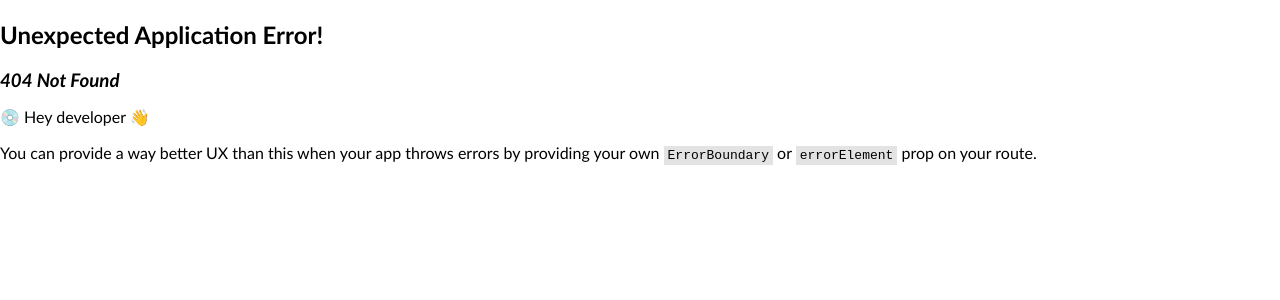
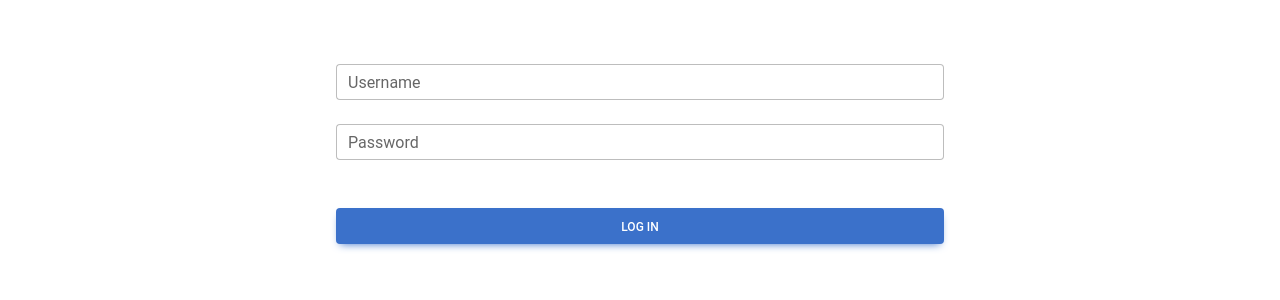
Before and after one commit to NoobCoderGrowing/TechSpace, a React (Vite) app: page /login in a window 1280 px wide. Before the commit this address had no page. Shown: the top 300 px of the page. Built offline with nearby package versions, Linux system fonts and the light colour scheme.

Commit message:
finish authentification

```diff
--- a/package.json
+++ b/package.json
@@ -10,9 +10,11 @@
     "preview": "vite preview"
   },
   "dependencies": {
+    "@fortawesome/fontawesome-free": "^6.4.2",
     "antd": "^5.9.2",
     "html-react-parser": "^4.2.2",
     "katex": "^0.16.8",
+    "mdb-react-ui-kit": "^6.3.0",
     "moment": "^2.29.4",
     "quill": "^1.3.7",
     "quill-image-resize-module-react": "^3.0.0",
--- a/src/components/ContentTable.module.css
+++ b/src/components/ContentTable.module.css
@@ -25,3 +25,23 @@
 .container h1{
     font-size: 2.5vw;
 }
+
+
+.login{
+    display: flex;
+    height: 3vw;
+    width: 10vw;
+    background-color: #3b71ca;
+    border-radius: 5%;
+    justify-content: center;
+    align-items: center;
+    text-decoration: none;
+    position: absolute;
+    bottom: 3vw;
+    left: 2vw;
+}
+
+.login a{
+    text-decoration: none;
+    color: #fff;
+}
--- a/src/components/ContentTable.tsx
+++ b/src/components/ContentTable.tsx
@@ -2,6 +2,7 @@ import classes from "./ContentTable.module.css"
 import { useEffect, useState} from "react";
 import TableEntry from "./TableEntry";
 import {Article} from "./TypeDefinition";
+import {Link} from 'react-router-dom'
 
 
 
@@ -14,7 +15,7 @@ export default function ContentTable({setArticle}:props){
     const [data, setData] = useState<Array<Article>>([]);
 
      function retriveArticles(){
-         let url = "http://localhost:7777/tech-space/retrieve/articles";
+         let url = "http://localhost:7777/public/retrieve/articles";
          fetch(url, {
             method: 'GET',
             headers: {
@@ -35,6 +36,7 @@ export default function ContentTable({setArticle}:props){
                 <div className={classes.entryContainer}>
                     {data.map((article) => <TableEntry setArticle={setArticle} article={article}></TableEntry>)}
                 </div>
+                <a className={classes.login}><Link to={"/login"}>Write Article</Link></a>
             </div>
         </div>
     )
--- a/src/components/EidtPage.tsx
+++ b/src/components/EidtPage.tsx
@@ -21,9 +21,10 @@ export default function EidtPage(){
     const [date, setDate] = useState<string>('');
     const [startDate, setStartDate] = useState(new Date());
 
+
     async function uploadArticle(){
         let data = {title: title, date: date, content: editorValue}
-        let url = "http://localhost:7777/tech-space/upload/article";
+        let url = "http://localhost:7777/admin/upload/article";
         let jsondata = JSON.stringify(data)
         console.log(jsondata)
         await fetch(url, {
@@ -32,10 +33,13 @@ export default function EidtPage(){
                 'Accept': 'application/json',
                 'Content-Type': 'application/json'
             },
-            body: jsondata
-        }).then(response => response.json()).then(result => {
-            if(result['success'] == true){
-                messageApi.success('Submit Successful!');
+            body: jsondata,
+            credentials: 'include'
+        }).then(response => response.json()).then(result=>{
+            if(result['uploaded']==true){
+                messageApi.info("Uploade Successful")
+            }else{
+                messageApi.error("Unauthorized Upload")
             }
         })
     }
--- a/src/components/TableEntry.module.css
+++ b/src/components/TableEntry.module.css
@@ -1,5 +1,6 @@
 .tableEntry p{
     font-size: 1.3vw;
+    color: black;
 }
 
 .tableEntry :hover{
--- a/src/layout/Header.module.css
+++ b/src/layout/Header.module.css
@@ -15,6 +15,8 @@
     flex-grow: 1;
     /* background-color: #fff; */
 }
+
+
 
 .headerRightContainer{
     flex-basis: 70vw;
--- a/src/layout/Header.tsx
+++ b/src/layout/Header.tsx
@@ -1,6 +1,7 @@
 import classes from './Header.module.css'
-import {message} from 'antd'
+import {message, Button} from 'antd'
 import {Link} from 'react-router-dom'
+
 
 function Header(){
 
--- a/src/main.tsx
+++ b/src/main.tsx
@@ -6,6 +6,7 @@ import './index.module.css'
 import Resume from './route/Resume'
 import Blog from './route/Blog'
 import EidtPage from './components/EidtPage'
+import Login from './route/Login'
 
 
 const router = createBrowserRouter([
@@ -13,8 +14,8 @@ const router = createBrowserRouter([
   children: [],},
   {path:'/resume', element:<Resume/>, children: [],},
   {path:'/blog', element:<Blog/>, children: [],},
-  // {path:'/blog', element:<EidtPage/>, children: [],},
-  // {path:'/editor', element:<TextEditor/>, children: [],},
+  {path:'/edit', element:<EidtPage/>, children: [],},
+  {path:'/login', element:<Login/>, children: [],},
 ]);
 
 
--- /dev/null
+++ b/src/route/Login.tsx
@@ -0,0 +1,97 @@
+import 'mdb-react-ui-kit/dist/css/mdb.min.css';
+import "@fortawesome/fontawesome-free/css/all.min.css";
+import {useNavigate} from 'react-router-dom'
+
+import {
+    MDBContainer,
+    MDBInput,
+    MDBCheckbox,
+    MDBBtn,
+    MDBIcon
+  }
+  from 'mdb-react-ui-kit';
+import { useState, ChangeEvent } from 'react';
+import {message} from 'antd';
+
+export default function Login(){
+    const [messageApi, contextHolder] = message.useMessage();
+    const navigate = useNavigate();
+    const [username,setUsername] = useState<string>('')
+    const [password,setPassword] = useState<string>('')
+
+
+    function handleUsername(e:ChangeEvent<HTMLInputElement>){
+      setUsername(e.target.value)
+    }
+
+    function handlePassword(e:ChangeEvent<HTMLInputElement>){
+      setPassword(e.target.value)
+
+    }
+
+    async function handleLogin(){
+
+      let formData = new FormData();
+      formData.append("username", username);
+      formData.append("password", password);
+      let url = "http://localhost:7777/login";
+      await fetch(url, {
+          method: 'POST',
+          headers: {
+              'Accept': 'application/json',
+          },
+          credentials: 'include',
+          body: formData
+      }).then(response => {
+        const responseJson = response.json();
+        console.log(responseJson)
+        return responseJson;
+      }).then(result =>{
+        if(result['login']== true){
+          navigate('/edit')
+        }else{
+          message.error("username or password wrong")
+        }
+      })
+  }
+
+    return(
+      <MDBContainer className="p-3 my-5 d-flex flex-column w-50">
+      {contextHolder}
+      <MDBInput onChange={handleUsername} wrapperClass='mb-4' label='Username' id='form1' type='email'/>
+      <MDBInput onChange={handlePassword} wrapperClass='mb-4' label='Password' id='form2' type='password'/>
+
+      <div className="d-flex justify-content-between mx-3 mb-4">
+        {/* <MDBCheckbox name='flexCheck' value='' id='flexCheckDefault' label='Remember me' /> */}
+        {/* <a href="!#">Forgot password?</a> */}
+      </div>
+
+      <MDBBtn onClick={handleLogin} className="mb-4">Log in</MDBBtn>
+
+      {/* <div className="text-center">
+        <p>Not a member? <a href="#!">Register</a></p>
+        <p>or sign up with:</p>
+
+        <div className='d-flex justify-content-between mx-auto' style={{width: '40%'}}>
+          <MDBBtn tag='a' color='none' className='m-1' style={{ color: '#1266f1' }}>
+            <MDBIcon fab icon='facebook-f' size="sm"/>
+          </MDBBtn>
+
+          <MDBBtn tag='a' color='none' className='m-1' style={{ color: '#1266f1' }}>
+            <MDBIcon fab icon='twitter' size="sm"/>
+          </MDBBtn>
+
+          <MDBBtn tag='a' color='none' className='m-1' style={{ color: '#1266f1' }}>
+            <MDBIcon fab icon='google' size="sm"/>
+          </MDBBtn>
+
+          <MDBBtn tag='a' color='none' className='m-1' style={{ color: '#1266f1' }}>
+            <MDBIcon fab icon='github' size="sm"/>
+          </MDBBtn>
+
+        </div>
+      </div> */}
+
+    </MDBContainer>
+    )
+}
```
Also changed, not shown: 1 other file (tests, documents, lock files or other folders).
